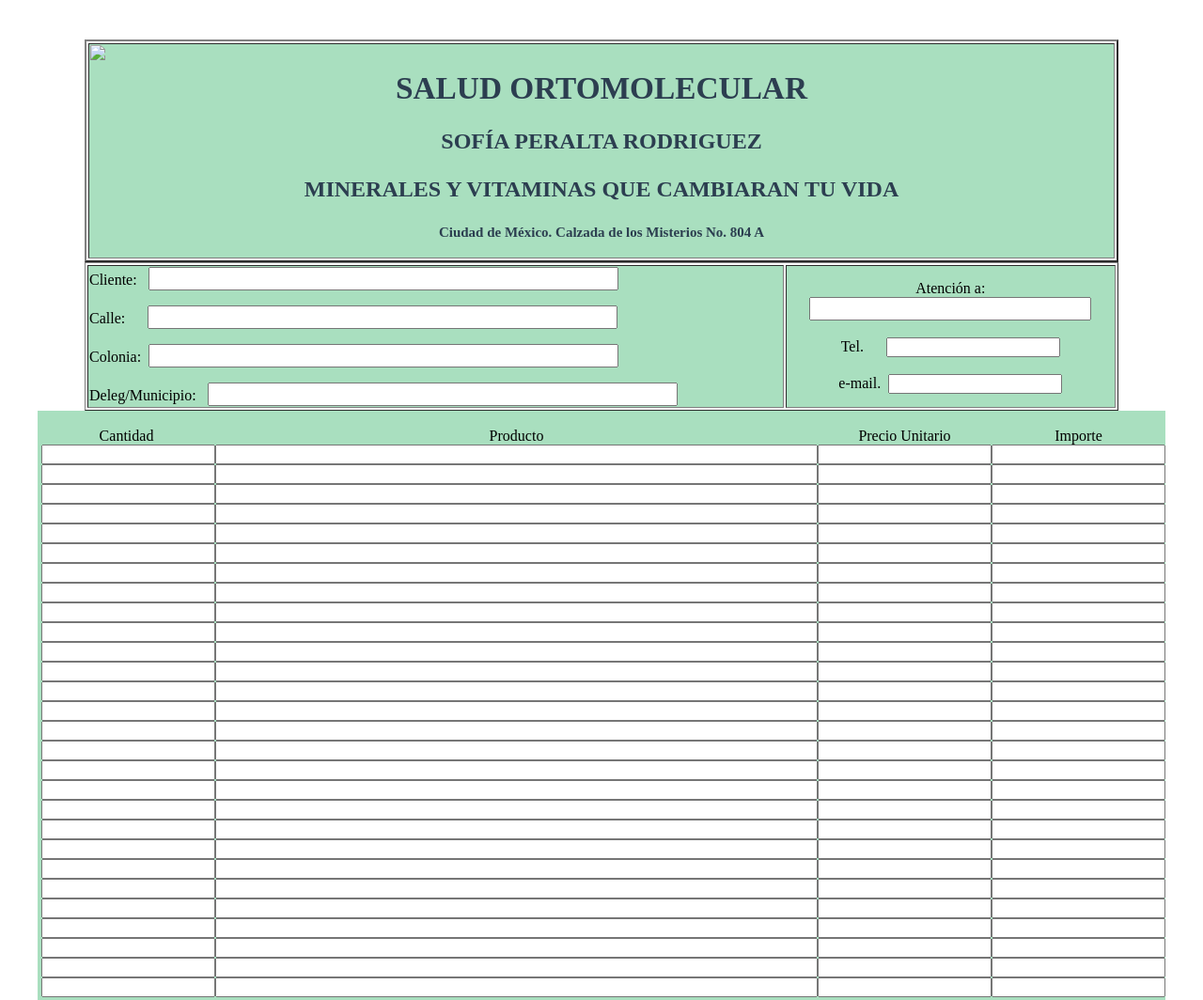
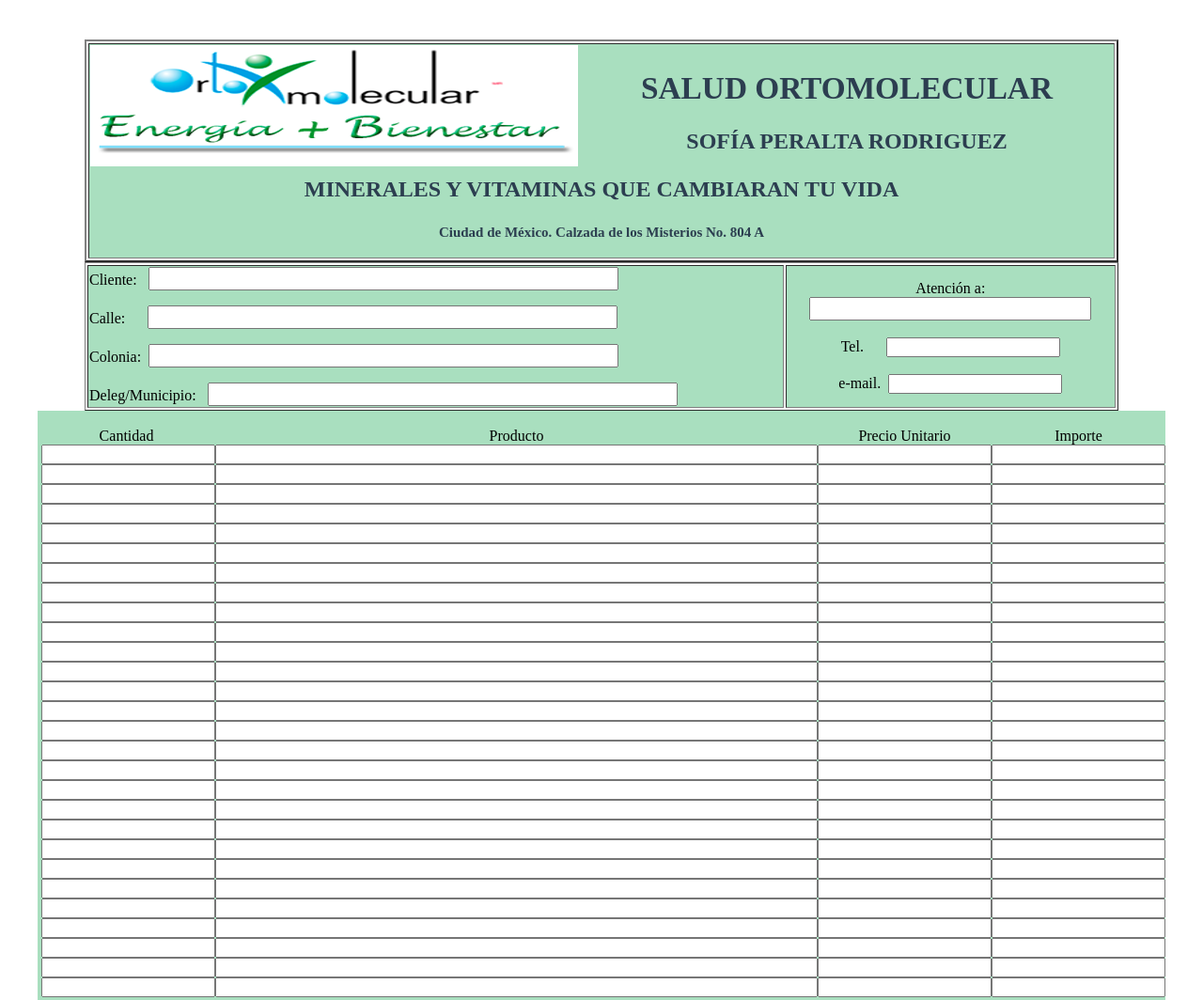
Before and after one commit to Valenchao/ortomolecular, a plain HTML site: page index.html in a window 1280 px wide. Shown: the top 1064 px of the page at 94% size. Drawn offline with Linux system fonts and the light colour scheme; a web font is replaced by a local one.

Commit message:
Update index.html

```diff
--- a/index.html
+++ b/index.html
@@ -61,7 +61,6 @@
           </style>
 </head>
 <body>
-<form class="form-horizontal" id="form_members" role="form" action="../cecyt6_encuesta2/resultado2.php" method="POST">
         <p align="center">&nbsp;</p>
         <div align="center">
           <table width="1100" height="100" border="2">
@@ -70,7 +69,7 @@
 
 
 
-                <td width="821" rowspan="2"><p align="center" class="Estilo7" ><img src="..ortomolecular/img/logo.PNG" align="left"> <BR><strong style="font-size:25pt;">SALUD ORTOMOLECULAR</strong><BR></p>
+                <td width="821" rowspan="2"><p align="center" class="Estilo7" ><img src="../img/logo.PNG" align="left"> <BR><strong style="font-size:25pt;">SALUD ORTOMOLECULAR</strong><BR></p>
 
                                         <p align="center"class="Estilo7" align="center"><strong>SOFÍA PERALTA RODRIGUEZ</p>
                                                <p align="center"class="Estilo7">MINERALES Y VITAMINAS QUE CAMBIARAN TU VIDA </p>
```
